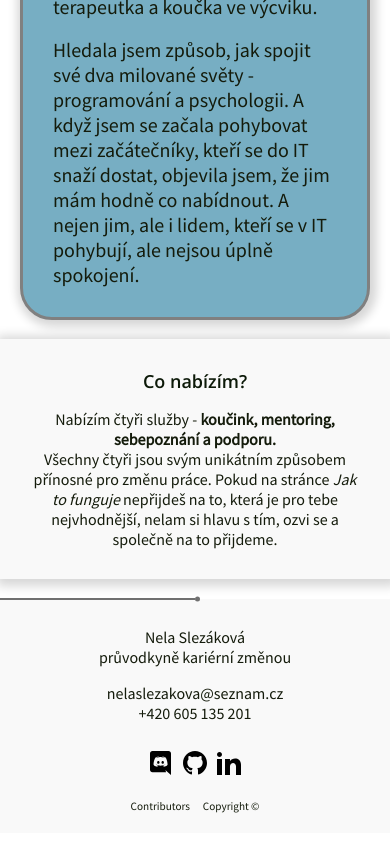
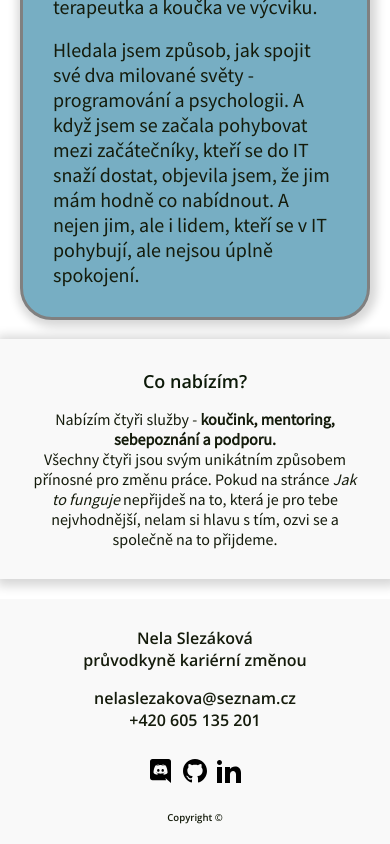
Before and after one commit to NelliaS/personal-webpage, a Next.js app: page / in a window 390 px wide. Shown: the part 1362-2206 px from the top of the page. Built offline with nearby package versions, Linux system fonts and the light colour scheme.

Commit message:
comment non-functioning elements

```diff
--- a/src/components/Footer.tsx
+++ b/src/components/Footer.tsx
@@ -4,7 +4,7 @@ const Footer = () => {
   return (
     <div className={styles.footer_line}>
       <footer>
-        <div className={styles.footer_flex}>
+        <div className={styles.footer_content}>
           <div className={styles.footer_text}>
             <p>Nela Slezáková</p>
             <p>průvodkyně kariérní změnou</p>
@@ -14,13 +14,15 @@ const Footer = () => {
             <p>+420 605 135 201</p>
           </div>
           <div className={styles.footer_icons}>
-            <img className={styles.footer_icon} src="/images/icons/discord.svg"/>
-            <img className={styles.footer_icon} src="/images/icons/github.svg"/>
-            <img className={styles.footer_icon} src="/images/icons/linkedin.svg"/>
+            <a target="_blank" rel="noopener noreferrer" href="https://discordapp.com/users/791020144661889054/"><img className={styles.footer_icon} src="/images/icons/discord.svg"/></a>
+            <a target="_blank" rel="noopener noreferrer" href="https://github.com/NelliaS/"><img className={styles.footer_icon} src="/images/icons/github.svg"/></a>
+            <a target="_blank" rel="noopener noreferrer" href="https://www.linkedin.com/in/nela-slezakova/"><img className={styles.footer_icon} src="/images/icons/linkedin.svg"/></a>
           </div>
+          {/* <div className={styles.footer_copy}>
+            <a target="_blank" rel="noopener noreferrer" href=""><p>Contributors</p></a>
+          </div> */}
           <div className={styles.footer_copy}>
-            <p>Contributors </p>
-            <p>Copyright © </p>
+            <span><p>Copyright ©</p></span>
           </div>
         </div>
       </footer>
--- a/src/components/NavLinks.tsx
+++ b/src/components/NavLinks.tsx
@@ -45,9 +45,9 @@ const NavLinks = (props: { isMobile: any; closeMobileMenu: () => any; }) => {
             }
             onClick={handleClickMobile}
           >
-            <Link href="/kontakt">
+            {/* <Link href="/kontakt">
               <a>Kontakt</a>
-            </Link>
+            </Link> */}
           </li>
         </ul>
       </div>
--- a/src/styles/Footer.module.css
+++ b/src/styles/Footer.module.css
@@ -1,4 +1,3 @@
-
 .footer_line {
   position: relative;
 }
@@ -28,10 +27,12 @@
   transform: translateY(-50%);
 }
 
-.footer_flex {
+.footer_content {
   display: flex;
   justify-content: space-around;
   align-items: center;
+  max-width: 1440px;
+  margin: auto;
 }
 .footer_text p {
   font-size: 1rem;
@@ -40,13 +41,31 @@
   text-align: center;
   font-size: 1rem;
 }
+.footer_copy a {
+  text-decoration: none;
+}
 
 .footer_icon {
   padding: 0 10px 0;
 }
-
+.footer_copy span p {
+  font-size: 0.7rem;
+}
+.footer_content p {
+  font-family: var(--font-family-heading);
+}
+.footer_copy a p:hover {
+  color: var(--color-secondary);
+}
+.footer_icons a:hover {
+  filter: brightness(0) saturate(100%) invert(69%) sepia(16%) saturate(727%)
+    hue-rotate(151deg) brightness(91%) contrast(92%);
+}
+.footer_icons a::before {
+  display: none;
+}
 @media (max-width: 1024px) {
-  .footer_flex {
+  .footer_content {
     max-width: 800px;
     margin: auto;
     flex-wrap: wrap;
@@ -72,9 +91,18 @@
   .footer_copy p {
     font-size: 0.8rem;
   }
+  .footer_copy span p {
+    font-size: 0.6rem;
+  }
 }
 
 @media (max-width: 768px) {
+  .footer_line ::before {
+    display: none;
+  }
+  .footer_line::after {
+    display: none;
+  }
   .footer_text p {
     font-size: 0.8rem;
   }
```
